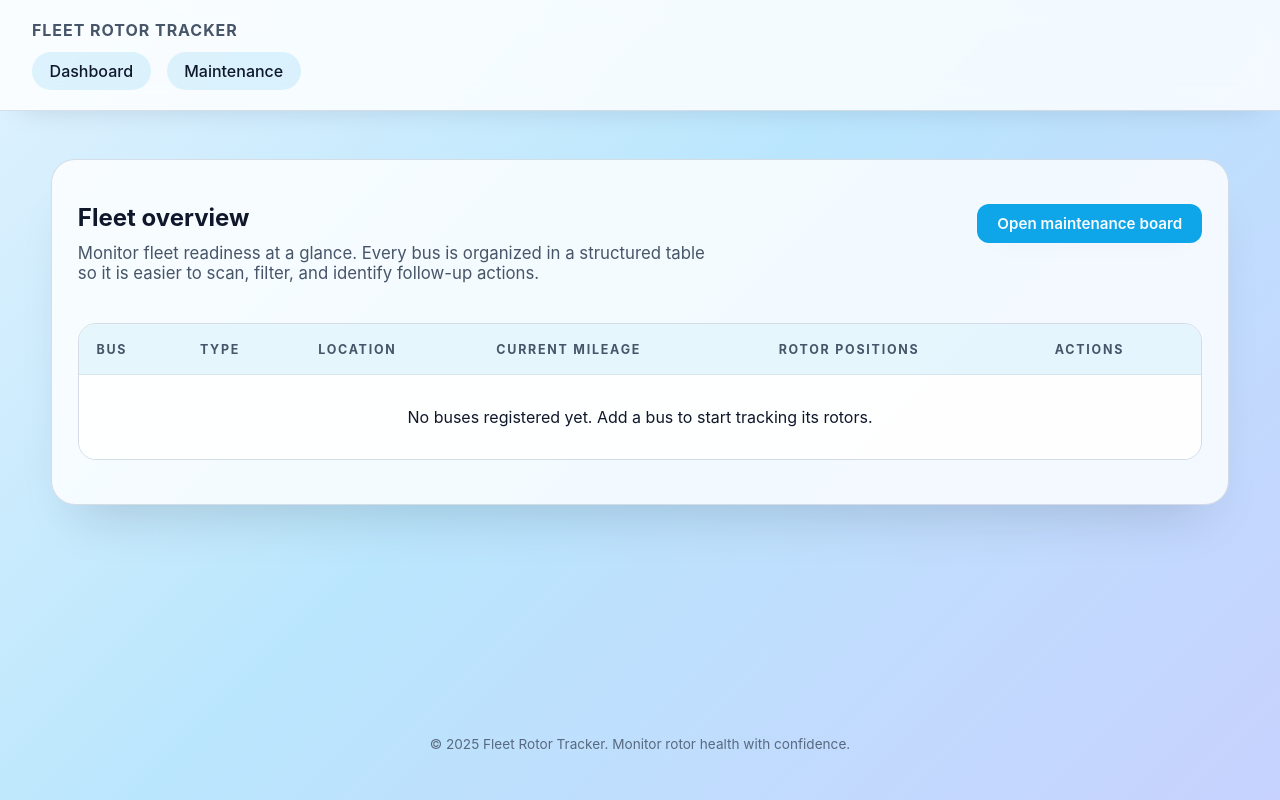
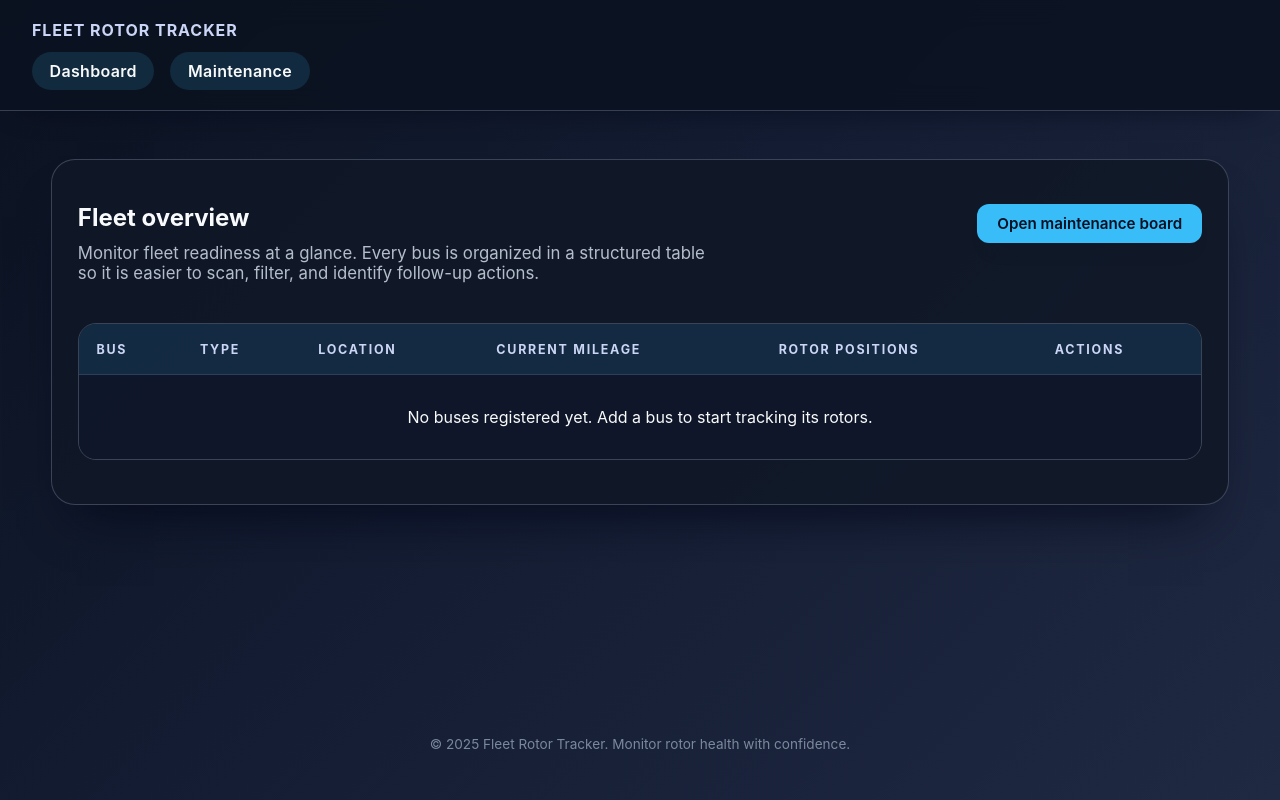
Before and after one commit to edwardolson711/fleet-rotor-tracker, a Django app: template templates/home.html in a window 1280 px wide. Run offline with Django 5.2, Linux system fonts and the light colour scheme; the template is opened without the code that fills it, so the values that code supplies are empty.

Commit message:
Refine dark theme readability

```diff
--- a/templates/base.html
+++ b/templates/base.html
@@ -6,19 +6,19 @@
     <title>{% block title %}Fleet Rotor Tracker{% endblock %}</title>
     <style>
         :root {
-            color-scheme: light;
-            --bg-gradient: linear-gradient(135deg, #e0f2fe 0%, #bae6fd 45%, #c7d2fe 100%);
-            --surface-color: rgba(255, 255, 255, 0.82);
-            --card-color: rgba(255, 255, 255, 0.9);
-            --accent: #0ea5e9;
-            --accent-strong: #0284c7;
-            --success: #16a34a;
-            --warning: #ea580c;
-            --danger: #dc2626;
-            --text-primary: #0f172a;
-            --text-secondary: #475569;
-            --border-color: rgba(148, 163, 184, 0.35);
-            --shadow-color: rgba(15, 23, 42, 0.18);
+            color-scheme: dark;
+            --bg-gradient: linear-gradient(135deg, #0b1220 0%, #131c32 45%, #1f2942 100%);
+            --surface-color: rgba(17, 24, 39, 0.88);
+            --card-color: rgba(22, 30, 50, 0.92);
+            --accent: #38bdf8;
+            --accent-strong: #0ea5e9;
+            --success: #34d399;
+            --warning: #fbbf24;
+            --danger: #f87171;
+            --text-primary: #f8fafc;
+            --text-secondary: #cbd5f5;
+            --border-color: rgba(148, 163, 184, 0.32);
+            --shadow-color: rgba(2, 6, 23, 0.8);
         }
 
         * {
@@ -37,7 +37,7 @@
 
         header {
             backdrop-filter: blur(14px);
-            background: var(--surface-color);
+            background: rgba(11, 18, 32, 0.85);
             border-bottom: 1px solid var(--border-color);
             padding: 1.25rem 2rem;
             box-shadow: 0 16px 30px -22px var(--shadow-color);
@@ -66,14 +66,15 @@
             text-decoration: none;
             padding: 0.55rem 1.1rem;
             border-radius: 999px;
-            font-weight: 500;
-            background: rgba(14, 165, 233, 0.12);
+            font-weight: 600;
+            letter-spacing: 0.02em;
+            background: rgba(56, 189, 248, 0.14);
             transition: background 0.2s ease, transform 0.2s ease, box-shadow 0.2s ease;
         }
 
         nav a:hover,
         nav a:focus {
-            background: rgba(2, 132, 199, 0.25);
+            background: rgba(14, 165, 233, 0.32);
             transform: translateY(-1px);
             box-shadow: 0 10px 24px -18px var(--shadow-color);
         }
@@ -108,7 +109,7 @@
 
         .page-heading p {
             margin: 0.75rem 0 0;
-            color: var(--text-secondary);
+            color: rgba(203, 213, 225, 0.88);
             font-size: 1.05rem;
         }
 
@@ -123,7 +124,7 @@
             font-size: 0.95rem;
             font-weight: 600;
             text-decoration: none;
-            color: #f8fafc;
+            color: #041021;
             background: var(--accent);
             box-shadow: 0 12px 24px -18px var(--shadow-color);
             transition: transform 0.2s ease, box-shadow 0.2s ease, background 0.2s ease;
@@ -157,17 +158,17 @@
         table {
             width: 100%;
             border-collapse: collapse;
-            background: rgba(255, 255, 255, 0.92);
+            background: rgba(15, 23, 42, 0.78);
         }
 
         thead {
-            background: rgba(14, 165, 233, 0.1);
+            background: rgba(56, 189, 248, 0.12);
         }
 
         th, td {
             padding: 1.1rem;
             text-align: left;
-            border-bottom: 1px solid rgba(148, 163, 184, 0.2);
+            border-bottom: 1px solid rgba(148, 163, 184, 0.18);
             vertical-align: top;
         }
 
@@ -354,7 +357,7 @@
             margin-top: auto;
             padding: 2rem 0 3rem;
             text-align: center;
-            color: rgba(71, 85, 105, 0.85);
+            color: rgba(148, 163, 184, 0.8);
             font-size: 0.85rem;
         }
 
```
Also changed, not shown: other parts of templates/base.html (+27 -25 lines).
